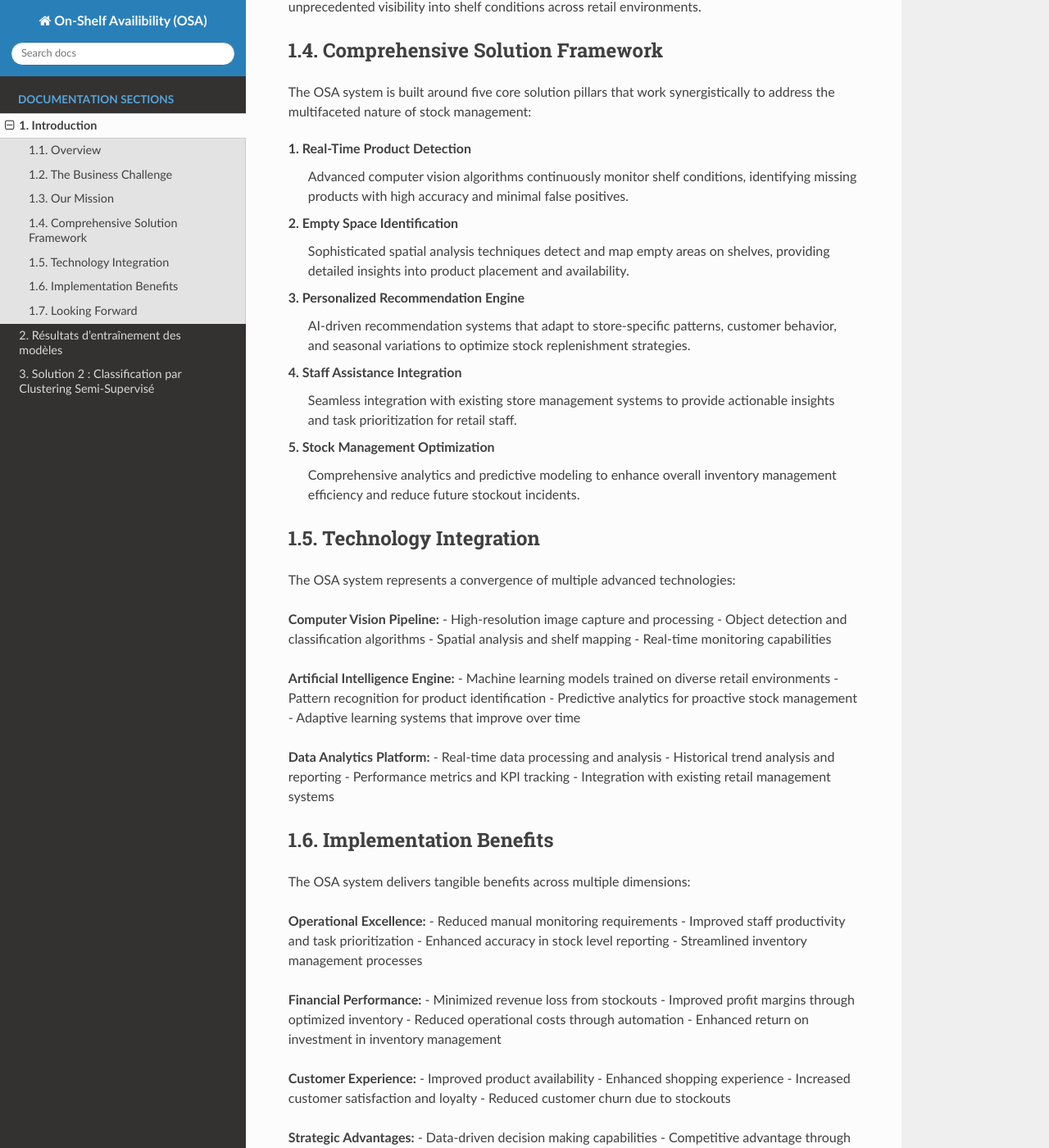
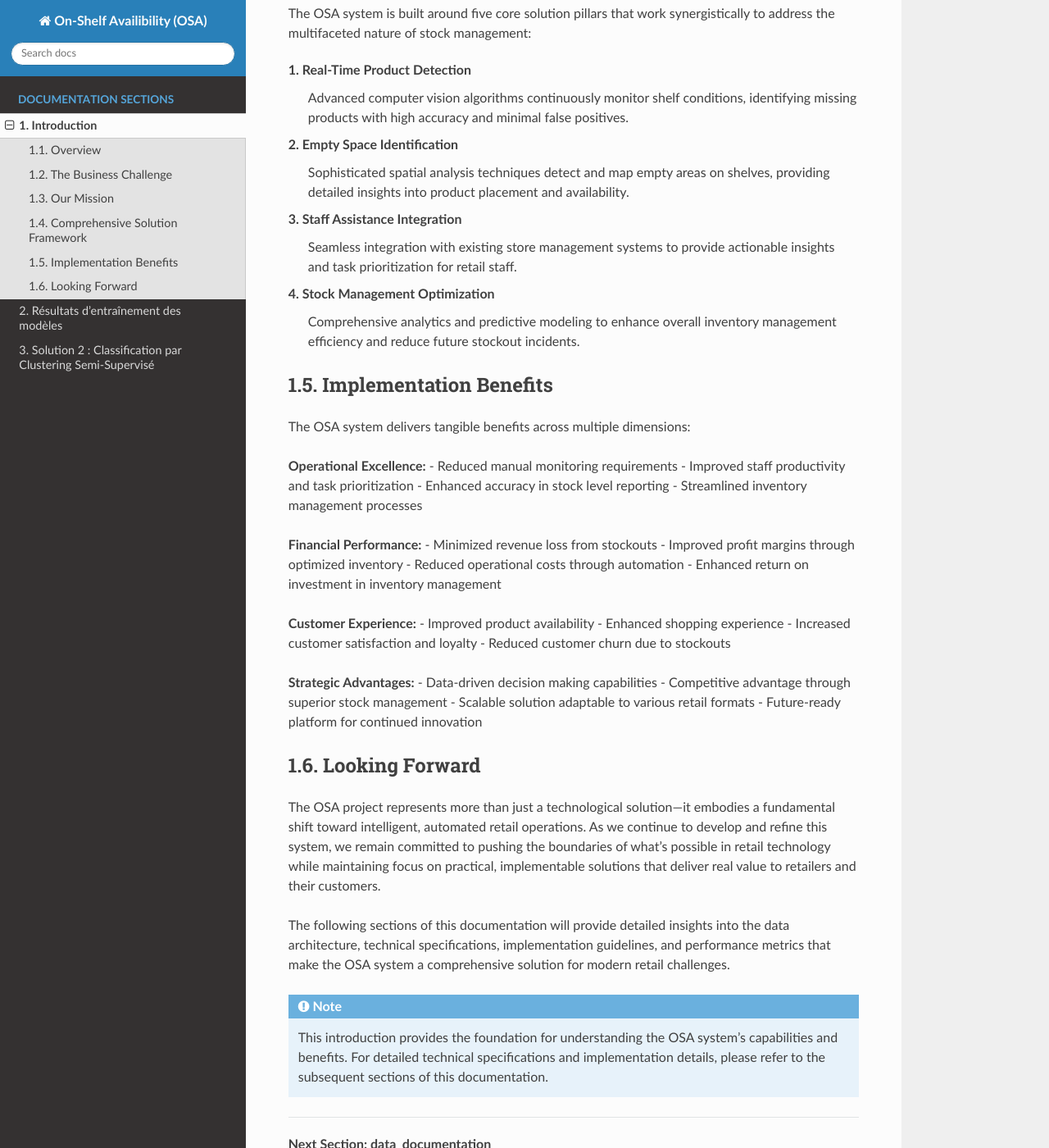
Before and after one commit to Amine-te/OSA_app, a Sphinx documentation site: the page built from docs/source/introduction.rst, in a window 1280 px wide and 1400 px high, scrolled down 2344 px. Shown: the whole window at 82% size. Built offline with Sphinx 7.4.7 and the Read the Docs theme 3.1.0, drawn with Linux system fonts in a browser that asks for light colours; pages that are not in the unit, such as notebooks, are missing from menus; some of the changed text lies outside the part shown.

Commit message:
update docs/source

```diff
--- a/docs/source/introduction.rst
+++ b/docs/source/introduction.rst
@@ -10,7 +10,7 @@ In today's competitive retail landscape, **stockouts** represent one of the most
 
     <div style="display: flex; justify-content: center; gap: 20px;">
         <div style="flex: 1; text-align: center;">
-            <img src="_static/out_of_stock.jpeg" width="100%">
+            <img src="_static/out_of_stock.jpg" width="100%">
             <p><em>Figure 1: Out-of-stock scenario in aisle</em></p>
         </div>
         <div style="flex: 1; text-align: center;">
@@ -36,8 +36,6 @@ Stock ruptures in retail environments create a complex web of interconnected pro
    :align: center
    :width: 70%
 
-*Figure 2: Economic impact trends showing the correlation between stockouts and business performance*
-
 **Critical Statistics:**
 
 The magnitude of this problem is highlighted by industry research findings:
@@ -59,8 +57,6 @@ The OSA project is driven by a clear and ambitious mission: **to develop an inte
    :align: center
    :width: 75%
 
-*Figure 4: Visual representation of our mission to revolutionize stock detection*
-
 Our approach leverages cutting-edge **computer vision**, **artificial intelligence**, and **machine learning** technologies to create a comprehensive solution that operates in real-time, providing unprecedented visibility into shelf conditions across retail environments.
 
 Comprehensive Solution Framework
@@ -74,37 +70,11 @@ The OSA system is built around five core solution pillars that work synergistica
 **2. Empty Space Identification**
    Sophisticated spatial analysis techniques detect and map empty areas on shelves, providing detailed insights into product placement and availability.
 
-**3. Personalized Recommendation Engine**
-   AI-driven recommendation systems that adapt to store-specific patterns, customer behavior, and seasonal variations to optimize stock replenishment strategies.
-
-**4. Staff Assistance Integration**
+**3. Staff Assistance Integration**
    Seamless integration with existing store management systems to provide actionable insights and task prioritization for retail staff.
 
-**5. Stock Management Optimization**
+**4. Stock Management Optimization**
    Comprehensive analytics and predictive modeling to enhance overall inventory management efficiency and reduce future stockout incidents.
-
-Technology Integration
-----------------------
-
-The OSA system represents a convergence of multiple advanced technologies:
-
-**Computer Vision Pipeline:**
-- High-resolution image capture and processing
-- Object detection and classification algorithms
-- Spatial analysis and shelf mapping
-- Real-time monitoring capabilities
-
-**Artificial Intelligence Engine:**
-- Machine learning models trained on diverse retail environments
-- Pattern recognition for product identification
-- Predictive analytics for proactive stock management
-- Adaptive learning systems that improve over time
-
-**Data Analytics Platform:**
-- Real-time data processing and analysis
-- Historical trend analysis and reporting
-- Performance metrics and KPI tracking
-- Integration with existing retail management systems
 
 Implementation Benefits
 -----------------------
```
